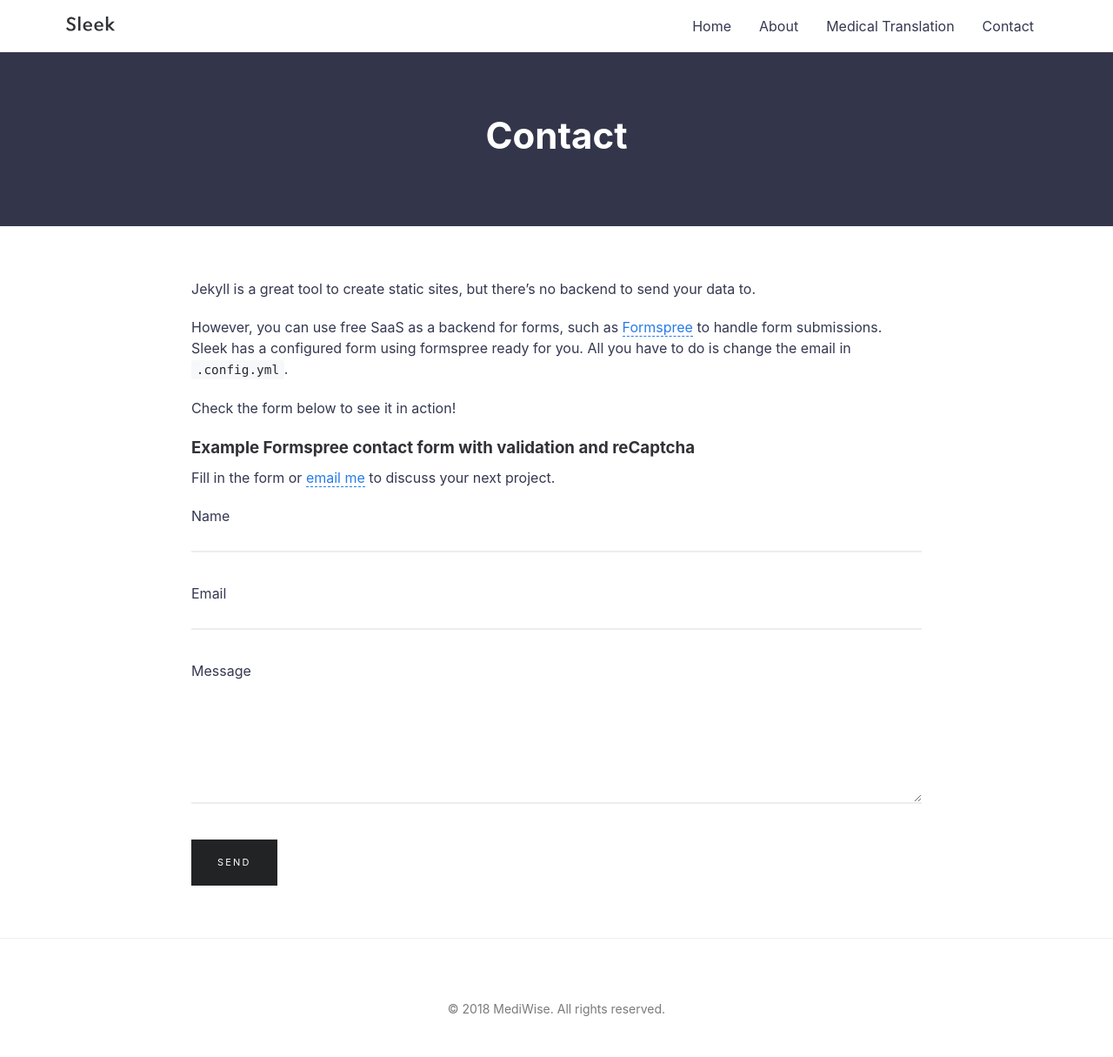
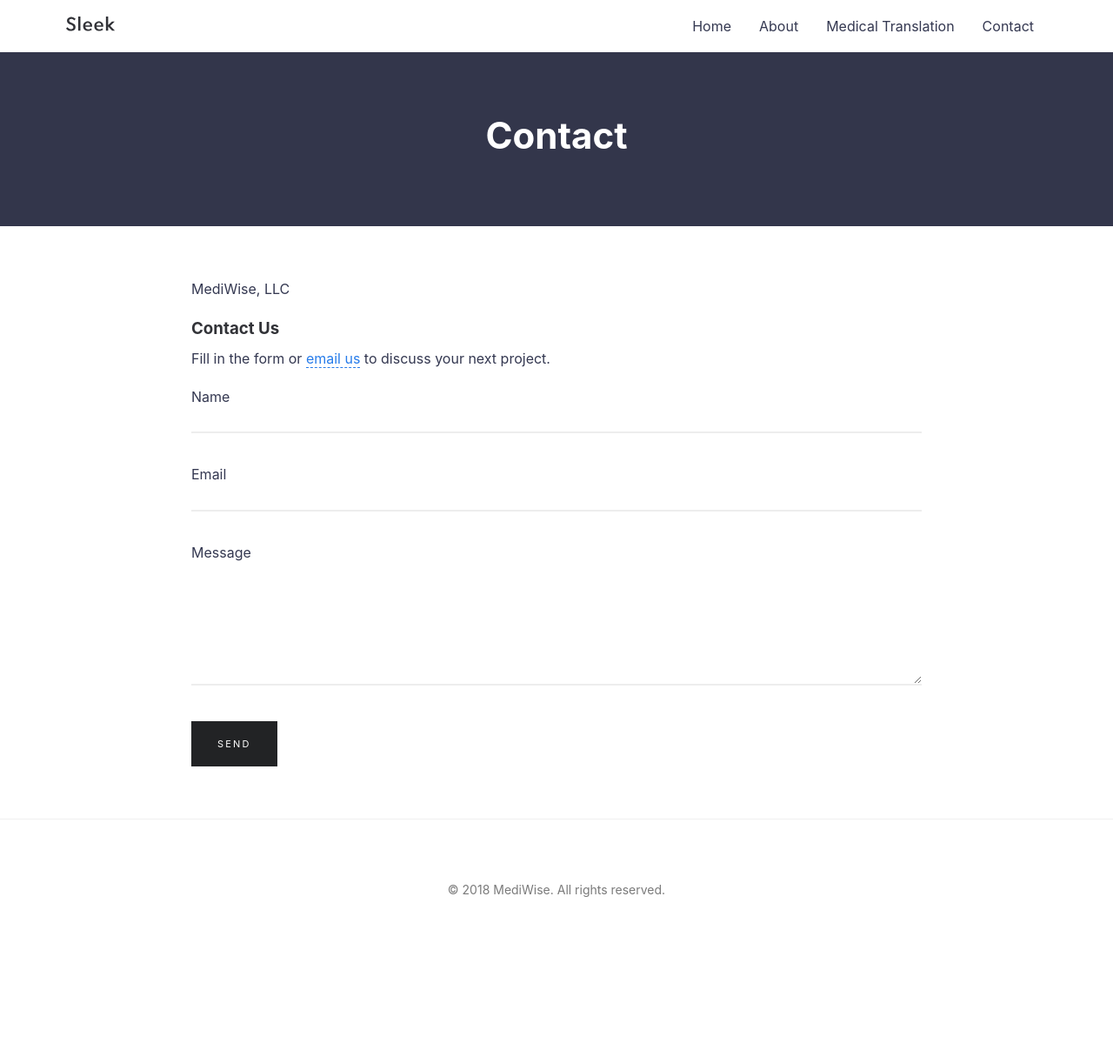
Before and after one commit to mediwise/mediwise.github.io, a Jekyll site: the page built from contact.md, in a window 1280 px wide. Shown: the whole page at 87% size. Built offline with Jekyll 4.4.1, drawn with Linux system fonts in a browser that asks for light colours; after the commit the page ends 1078 px from its top, so only the background shows below that.

Commit message:
Update contact.md

```diff
--- a/contact.md
+++ b/contact.md
@@ -4,15 +4,12 @@ title: Contact
 permalink: /contact/
 ---
 
-Jekyll is a great tool to create static sites, but there’s no backend to send your data to.
 
-However, you can use free SaaS as a backend for forms, such as [Formspree](https://formspree.io/) to handle form submissions. Sleek has a configured form using formspree ready for you. All you have to do is change the email in `.config.yml`.
+MediWise, LLC
 
-Check the form below to see it in action!
+### Contact Us
 
-### Example Formspree contact form with validation and reCaptcha
-
-Fill in the form or [email me](mailto:{{site.email}}) to discuss your next project.
+Fill in the form or [email us](mailto:{{site.email}}) to discuss your next project.
 
 {% include form.html %}
 
```
